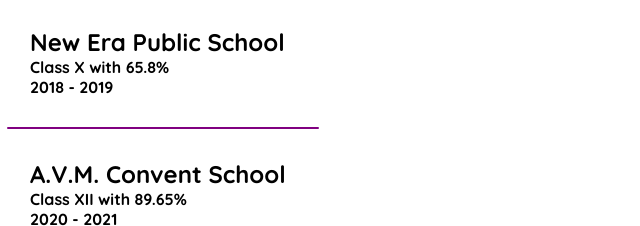
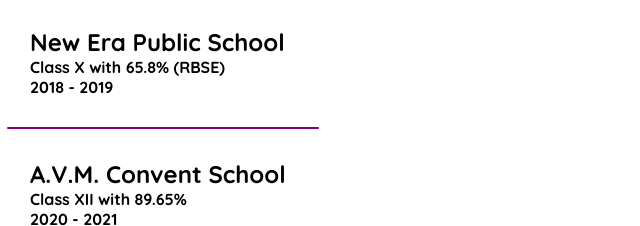
Before and after one commit to sakshyashri/Portfolio, a plain HTML site: page about/about.html in a window 1280 px wide. Shown: the part 147-373 px from the top of the page, 0-640 px from the left. Drawn offline with Linux system fonts and the light colour scheme.

Commit message:
Update about.html

```diff
--- a/about/about.html
+++ b/about/about.html
@@ -40,7 +40,7 @@
             </h1>
             <div class="p-edu">
                 <h2>New Era Public School</h2>
-                <p>Class X with 65.8%</p>
+                <p>Class X with 65.8% (RBSE)</p>
                 <p>2018 - 2019</p>
             </div>
             <hr class="hr2">
```
